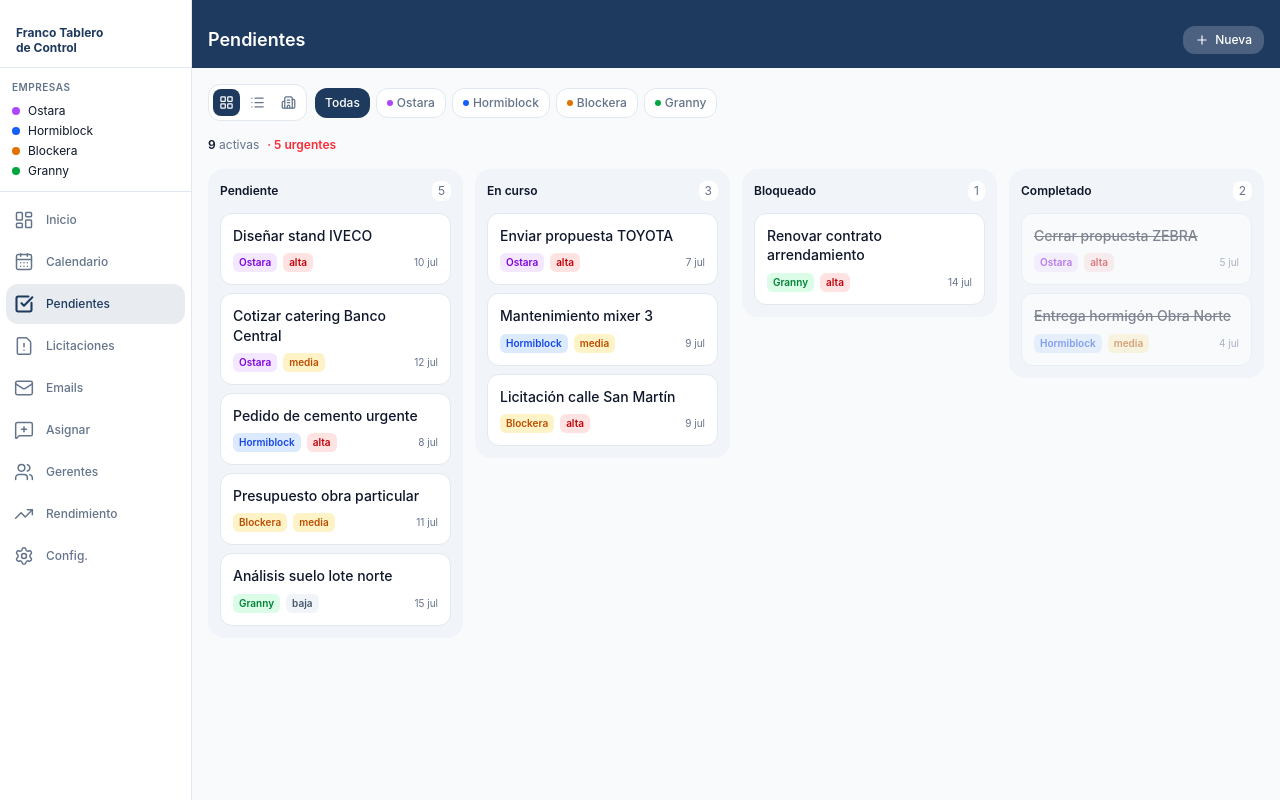
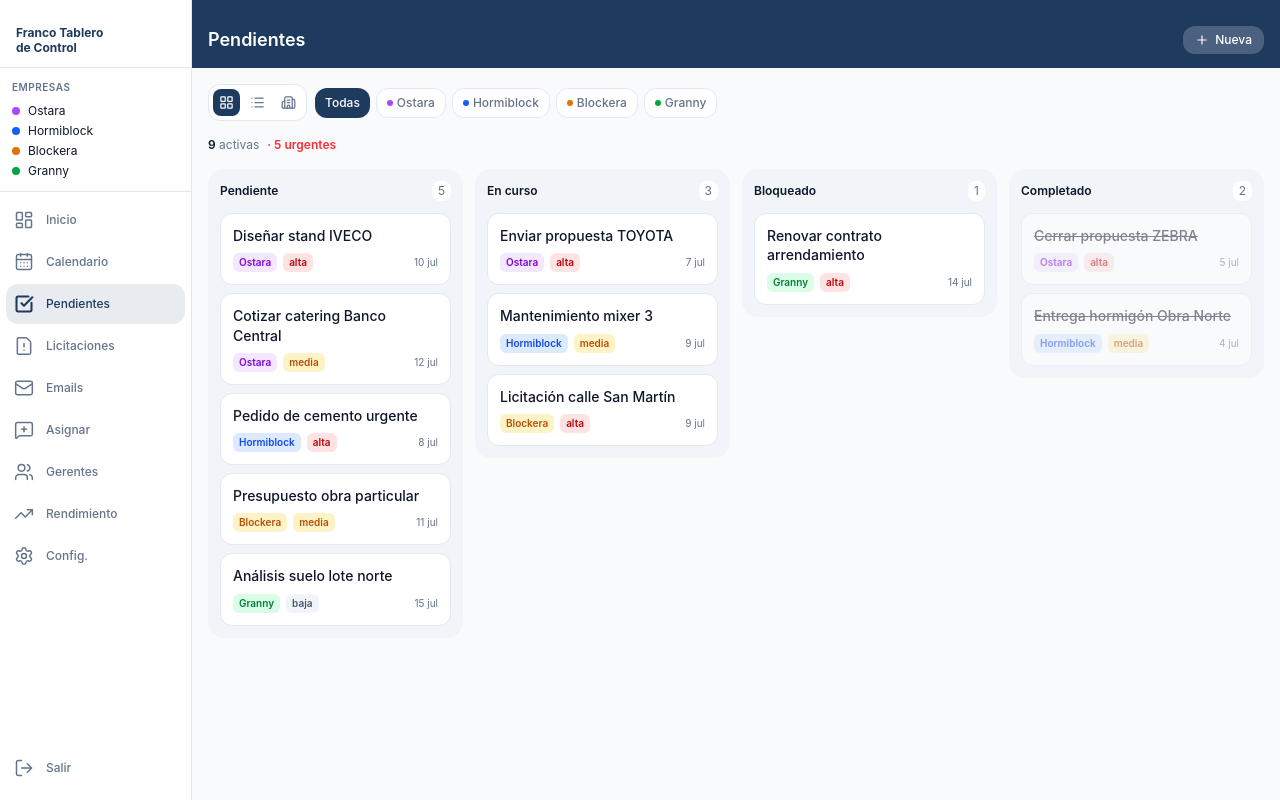
Before and after one commit to Hormiblock/FRANCO-TABLERO-DE-CONTROL, a Next.js app: page /pendientes in a window 1280 px wide. Built offline with nearby package versions, Linux system fonts and the light colour scheme.

Commit message:
Add logout button to NavBar

```diff
--- a/components/layout/NavBar.tsx
+++ b/components/layout/NavBar.tsx
@@ -1,7 +1,7 @@
 'use client'
 
 import Link from 'next/link'
-import { usePathname } from 'next/navigation'
+import { usePathname, useRouter } from 'next/navigation'
 import {
   LayoutDashboard,
   CalendarDays,
@@ -12,8 +12,10 @@ import {
   Users,
   TrendingUp,
   Settings,
+  LogOut,
 } from 'lucide-react'
 import { cn } from '@/lib/utils'
+import { createClient } from '@/lib/supabase/client'
 
 const tabs = [
   { href: '/dashboard',     label: 'Inicio',       icon: LayoutDashboard  },
@@ -29,6 +31,13 @@ const tabs = [
 
 export default function NavBar() {
   const pathname = usePathname()
+  const router = useRouter()
+
+  async function handleLogout() {
+    const supabase = createClient()
+    await supabase.auth.signOut()
+    router.push('/login')
+  }
 
   return (
     <nav className="fixed left-0 top-0 bottom-0 z-50 bg-white border-r border-[var(--border)] flex flex-col pt-safe-top w-16 md:w-48">
@@ -77,6 +86,15 @@ export default function NavBar() {
           )
         })}
       </div>
+
+      {/* Logout */}
+      <button
+        onClick={handleLogout}
+        className="flex items-center gap-3 mx-1.5 mb-3 px-2 py-2.5 rounded-xl text-xs font-medium text-[var(--muted-foreground)] hover:bg-red-50 hover:text-red-600 transition-colors"
+      >
+        <LogOut size={20} strokeWidth={1.8} className="shrink-0" />
+        <span className="hidden md:block truncate">Salir</span>
+      </button>
     </nav>
   )
 }
```
